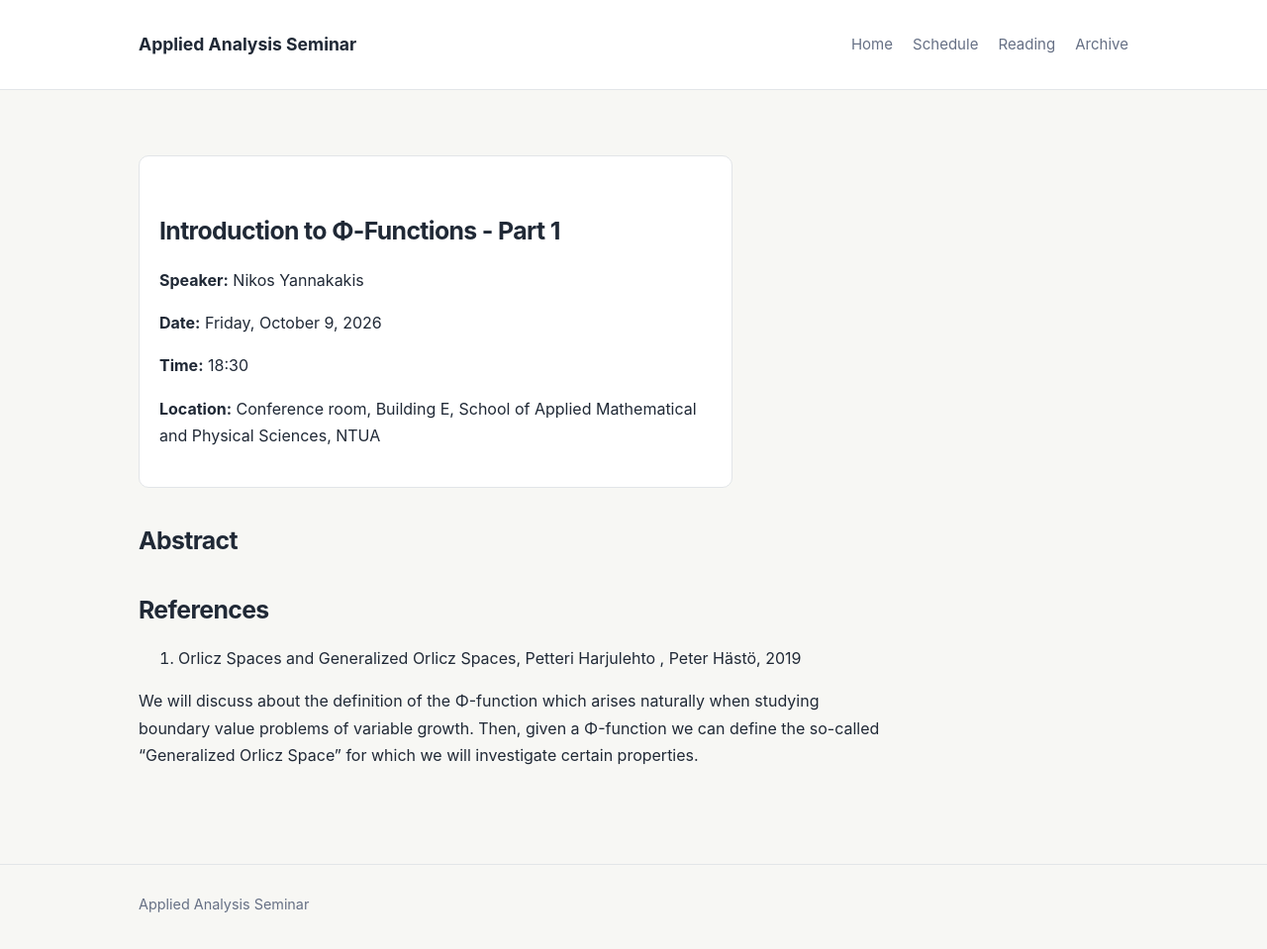
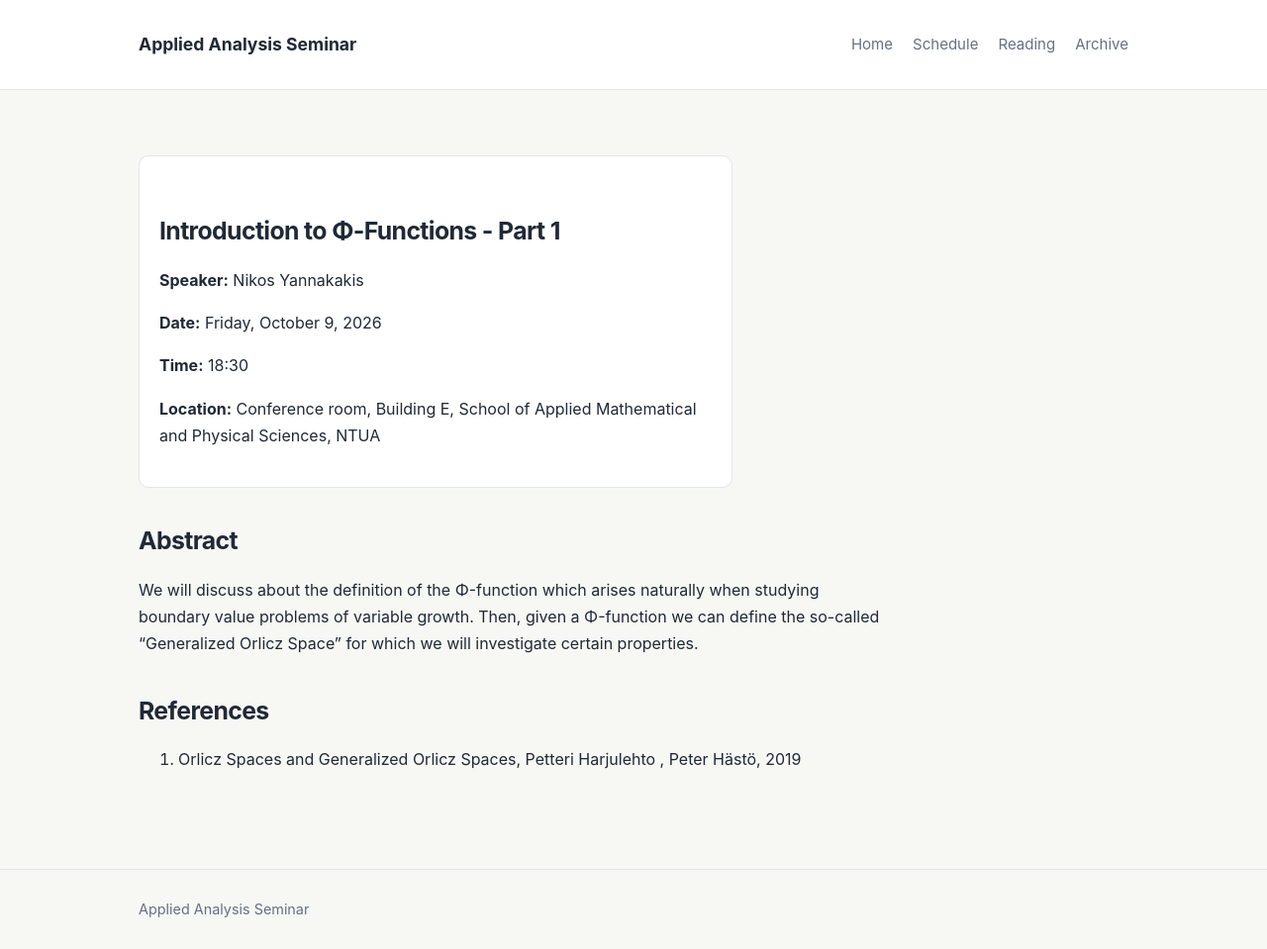
Before and after one commit to gvpantazis/math-seminar, a Jekyll site: the page built from _talks/2026-10-20-example.md, in a window 1280 px wide. Shown: the whole page at 99% size. Built offline with Jekyll 4.4.1, drawn with Linux system fonts in a browser that asks for light colours.

Commit message:
Update talk.html

```diff
--- a/_layouts/talk.html
+++ b/_layouts/talk.html
@@ -12,6 +12,8 @@ layout: default
   </div>
 
   <h2>Abstract</h2>
+    {{ content }}
+
   {% if page.references %}
   <h2>References</h2>
   <ol>
@@ -21,5 +23,5 @@ layout: default
   </ol>
 {% endif %}
 
-  {{ content }}
+
 </article>
```
